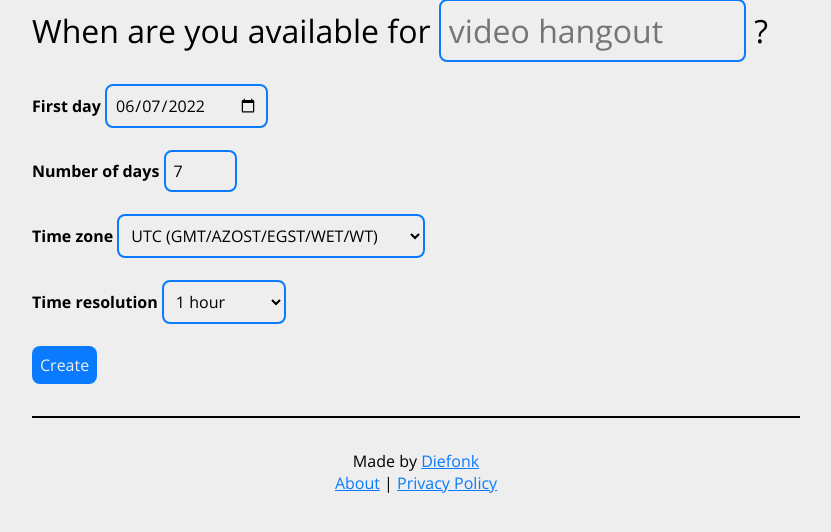
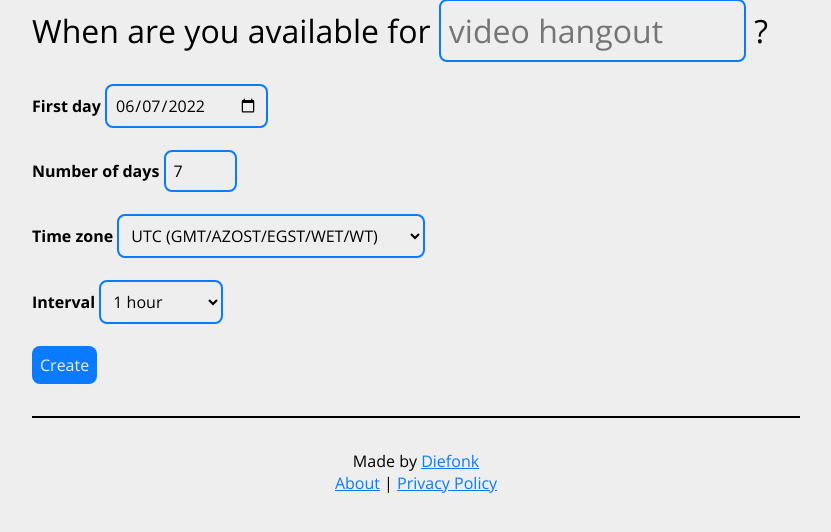
Before and after one commit to Diefonk/avail, a Flask app: page / in a window 1280 px wide. Shown: the part 170-702 px from the top of the page, without its empty margins (224-1055 px from the left). Run offline with Flask 2, Linux system fonts and the light colour scheme.

Commit message:
Changed label for time resolution to "Interval"

```diff
--- a/templates/index.html
+++ b/templates/index.html
@@ -26,7 +26,7 @@
 		<script src="{{ url_for('static', filename = 'setTimezone.js') }}"></script>
 		<br><br>
 
-		<label for="resolution"><b>Time resolution</b></label>
+		<label for="resolution"><b>Interval</b></label>
 		<select name="resolution" id="resolution">
 			<option value="1" selected>1 hour</option>
 			<option value="2">30 minutes</option>
```
